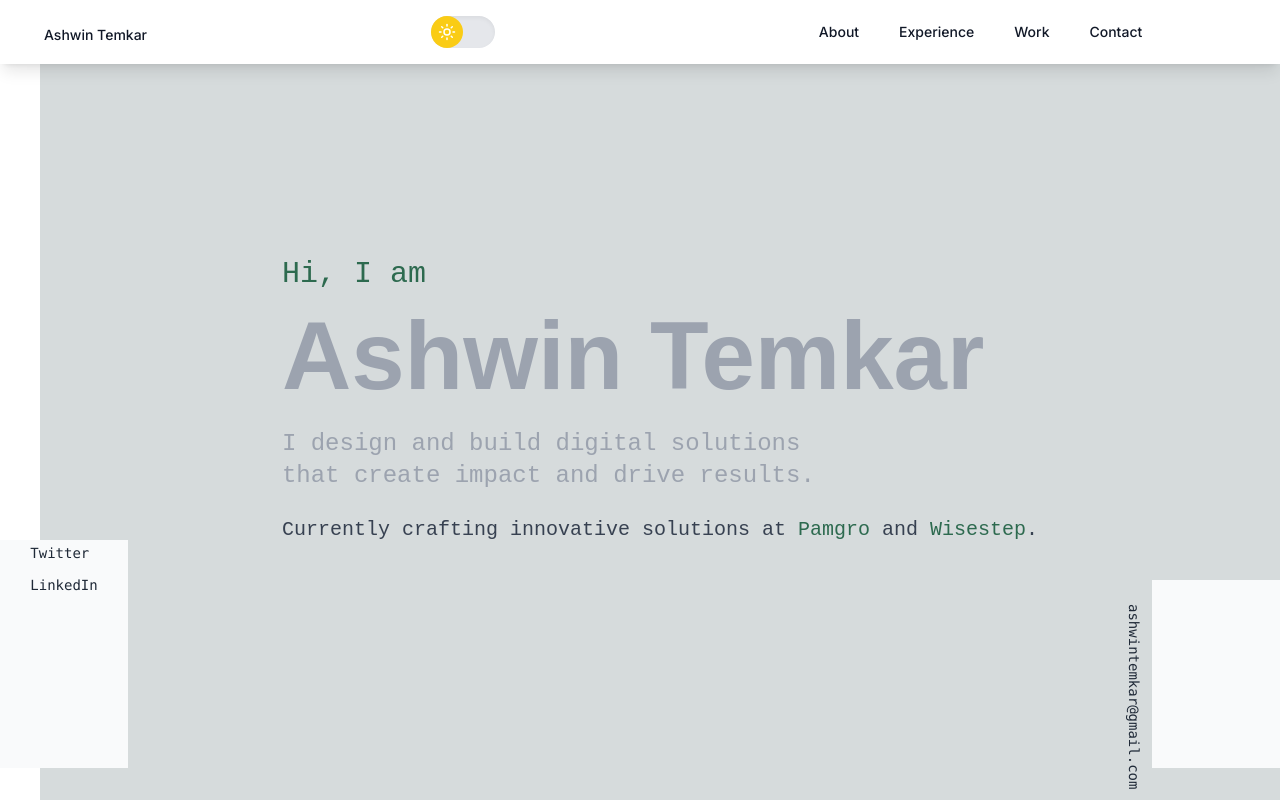
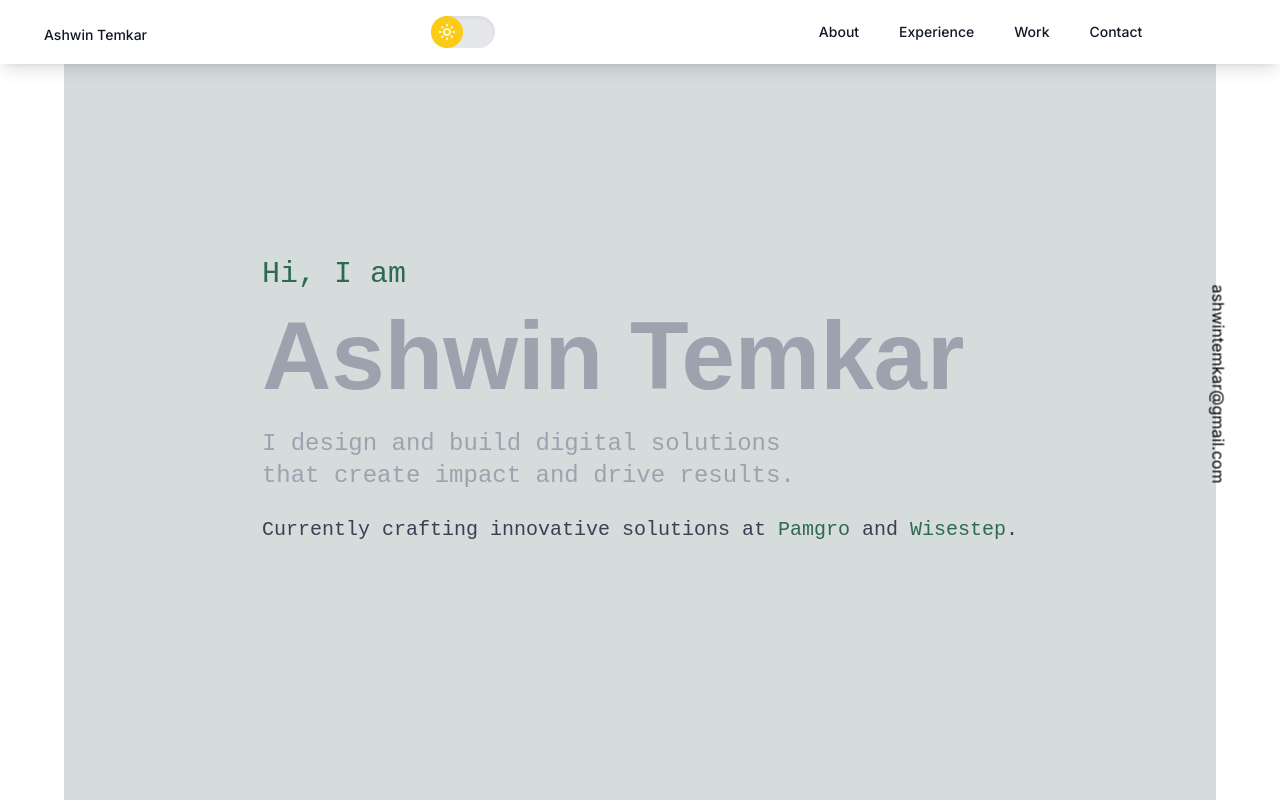
Before and after one commit to rothardo/my-portfolio-ashwintemkar, a Next.js app in the folder my-portfolio/: page / in a window 1280 px wide. Shown: the top 800 px of the page. Built offline with nearby package versions, Linux system fonts and the light colour scheme.

Commit message:
changed side layouts

```diff
--- a/my-portfolio/src/app/PageLayout.tsx
+++ b/my-portfolio/src/app/PageLayout.tsx
@@ -2,13 +2,18 @@ import { ReactNode, useState, useEffect } from "react";
 import Loader from "@/components/Loader";
 import "./globals.css";
 
-const PageLayout = ({ children }: { children: ReactNode }) => {
+interface PageLayoutProps {
+  children: ReactNode;
+  loadingTime?: number;
+}
+
+const PageLayout = ({ children, loadingTime = 3000 }: PageLayoutProps) => {
   const [loading, setLoading] = useState(true);
 
   useEffect(() => {
-    const timer = setTimeout(() => setLoading(false), 3000);
+    const timer = setTimeout(() => setLoading(false), loadingTime);
     return () => clearTimeout(timer);
-  }, []);
+  }, [loadingTime]);
 
   return <div>{loading ? <Loader /> : <div>{children}</div>}</div>;
 };
--- a/my-portfolio/src/app/data/data.tsx
+++ b/my-portfolio/src/app/data/data.tsx
@@ -1,4 +1,10 @@
 import { Job } from "../types/type";
+
+import twitter from "@/components/icons/twitter.svg";
+import linkedin from "@/components/icons/linkedin.svg";
+import github from "@/components/icons/github.svg";
+import website from "@/components/icons/globe.svg";
+import instagram from "@/components/icons/instagram.svg";
 
 export const jobData: Job[] = [
   {
@@ -51,3 +57,19 @@ export const jobData: Job[] = [
     stack: ["Java EE", "Microservices", "Jenkins", "AI/ML", "MySQL"],
   },
 ];
+
+export const social = [
+  { href: "https://github.com/yourprofile", src: github, alt: "GitHub" },
+  {
+    href: "https://linkedin.com/in/yourprofile",
+    src: linkedin,
+    alt: "LinkedIn",
+  },
+  { href: "https://twitter.com/yourprofile", src: twitter, alt: "Twitter" },
+  { href: "https://yourwebsite.com", src: website, alt: "Website" },
+  {
+    href: "https://instagram.com/yourprofile", // Fixed the link to include 'https://'
+    src: instagram,
+    alt: "Instagram",
+  },
+];
--- a/my-portfolio/src/app/page.tsx
+++ b/my-portfolio/src/app/page.tsx
@@ -14,13 +14,13 @@ import Email from "@/components/Email";
 
 const Page = () => {
   return (
-    <div className="flex h-screen">
+    <div className="relative flex h-[100%]">
       <Nav />
       <Side orientation="left">
         <Social />
       </Side>
-      <div className="flex-1 overflow-y-auto flex">
-        <ThemeWrapper className="pl-10 flex-1">
+      <div className="flex flex-1">
+        <ThemeWrapper className=" md:px-12 lg:px-16 flex-1">
           <PageLayout>
             <Hero />
             <About />
--- a/my-portfolio/src/components/Email.tsx
+++ b/my-portfolio/src/components/Email.tsx
@@ -6,20 +6,18 @@ interface EmailProps {
 
 const Email: FC<EmailProps> = ({ emailAddress }) => {
   return (
-    <div className="flex flex-col items-center mb-8">
-      {" "}
-      {/* Added margin bottom */}
-      <div className="transform rotate-90 origin-bottom-left">
+    <div className="flex flex-col items-end mb-8">
+      <ul className="m-0 p-0 list-none">
+        <li className="transform rotate-90">
           <a
             href={`mailto:${emailAddress}`}
-          className="text-sm font-mono text-gray-800 dark:text-gray-200 hover:translate-y-[-3px] transition-transform"
+            className="transition-colors duration-300 group-hover:filter group-hover:brightness-0 group-hover:invert group-hover:sepia group-hover:brightness-150 group-hover:hue-rotate-[90deg]"
             aria-label={`Email: ${emailAddress}`}
           >
             {emailAddress}
           </a>
-      </div>
-      <div className="w-px h-32 bg-light-slate mt-1"></div>{" "}
-      {/* Vertical line */}
+        </li>
+      </ul>
     </div>
   );
 };
--- a/my-portfolio/src/components/Side.tsx
+++ b/my-portfolio/src/components/Side.tsx
@@ -8,9 +8,10 @@ interface SideProps {
 const Side: FC<SideProps> = ({ children, orientation }) => {
   return (
     <div
-      className={`fixed ${orientation === "left" ? "left-0" : "right-0"}
-                  bottom-0 w-1/10 bg-gray-50 dark:bg-gray-800
-                  flex flex-col items-center mb-8`}
+      className={`fixed ${
+        orientation === "left" ? "left-8" : "right-[calc(97vw-100%)]"
+      }
+                  top-1/2 transform -translate-y-1/2 w-auto flex flex-col items-center`}
     >
       {children}
     </div>
--- a/my-portfolio/src/components/Social.tsx
+++ b/my-portfolio/src/components/Social.tsx
@@ -1,32 +1,33 @@
 import { FC } from "react";
+import Image from "next/image";
+import { social } from "@/app/data/data";
 
 const Social: FC = () => {
   return (
     <div className="flex flex-col items-center mb-8">
-      {" "}
-      {/* Added margin bottom */}
-      <ul className="m-0 p-0 list-none">
-        <li className="mb-2">
-          <a
-            href="https://twitter.com/yourusername"
-            className="transform rotate-90 origin-bottom-left text-sm font-mono text-gray-800 dark:text-gray-200 hover:translate-y-[-3px] transition-transform"
-            aria-label="Twitter"
+      <ul className="m-0 p-0 list-none space-y-4">
+        {social.map((icon, index) => (
+          <li
+            key={index}
+            className="transform transition-transform duration-300 hover:-translate-y-2"
           >
-            Twitter
-          </a>
-        </li>
-        <li className="mb-2">
-          <a
-            href="https://linkedin.com/in/yourusername"
-            className="transform rotate-90 origin-bottom-left text-sm font-mono text-gray-800 dark:text-gray-200 hover:translate-y-[-3px] transition-transform"
-            aria-label="LinkedIn"
-          >
-            LinkedIn
-          </a>
-        </li>
+            <a
+              href={icon.href}
+              target="_blank"
+              rel="noopener noreferrer"
+              className="group"
+            >
+              <Image
+                src={icon.src}
+                alt={icon.alt}
+                width={24}
+                height={24}
+                className="transition-colors duration-300 group-hover:filter group-hover:brightness-0 group-hover:invert group-hover:sepia group-hover:brightness-150 group-hover:hue-rotate-[90deg]"
+              />
+            </a>
+          </li>
+        ))}
       </ul>
-      <div className="w-px h-32 bg-light-slate mt-1"></div>{" "}
-      {/* Vertical line */}
     </div>
   );
 };
```
Lines whose indentation alone changed are shown as unchanged.
